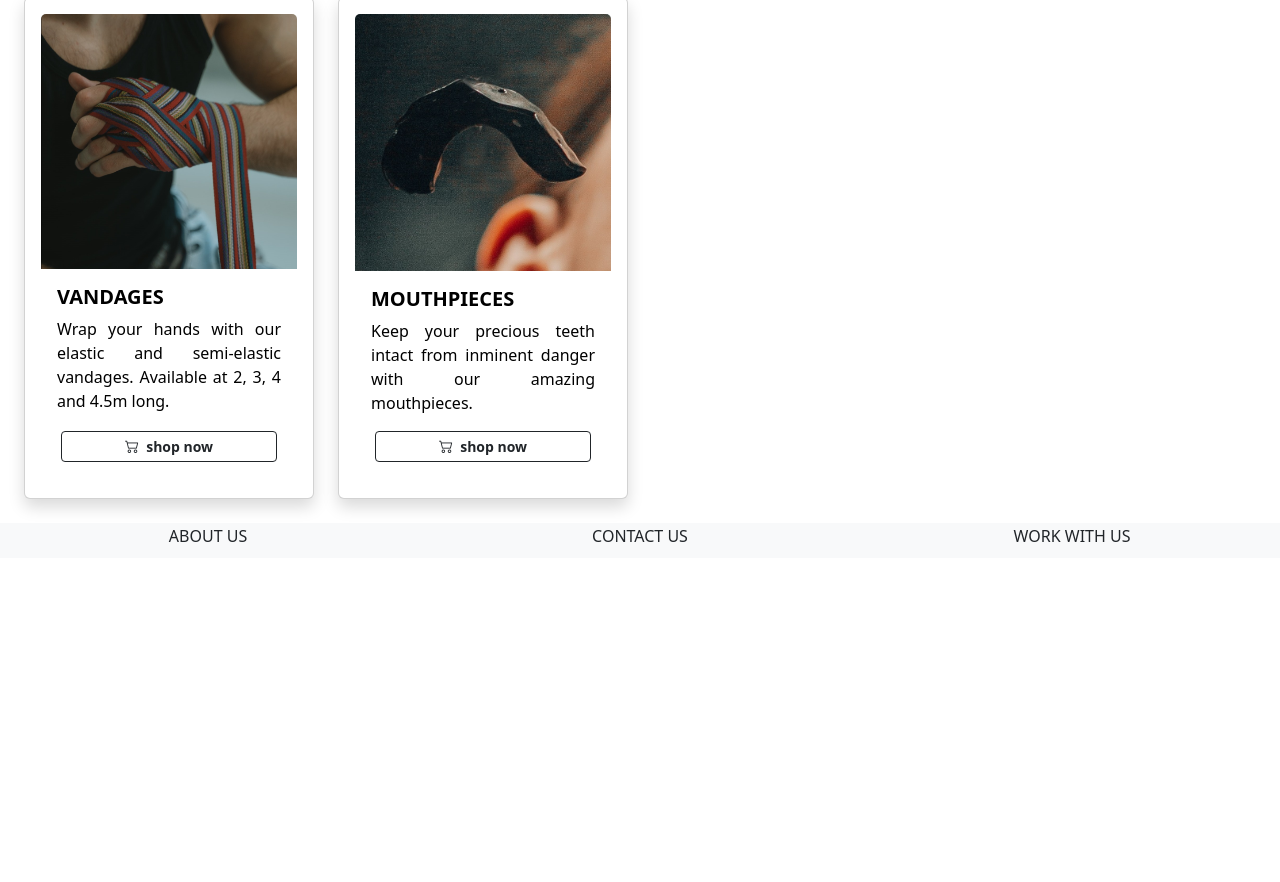
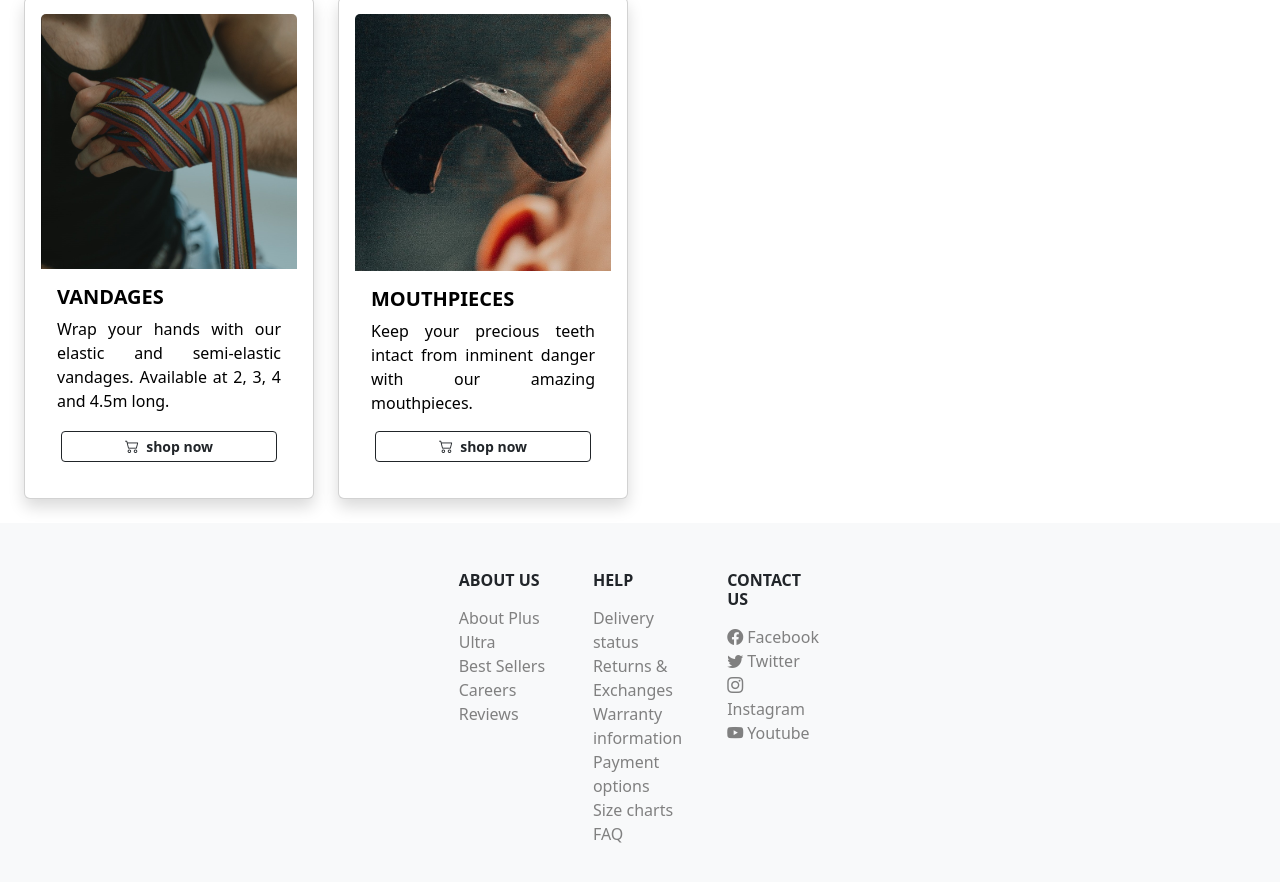
Before and after one commit to Ander-RL/BoxingShop, a plain HTML site: page index.html in a window 1280 px wide. Shown: the part 1461-2343 px from the top of the page. Before the commit the page ends 2019 px from the top, so only its background shows below. Drawn offline with nearby package versions, Linux system fonts and the light colour scheme.

Commit message:
Footer content added. Needs small device layout improved

```diff
--- a/css/styles.css
+++ b/css/styles.css
@@ -48,6 +48,22 @@ body {
 
   #footer {
     text-align: center;
+  }
+
+  .footerContentCol {
+      text-align: left;
+      margin: 0px 20px;
+      width: 200px;
+      text-decoration: none;
+  }
+
+  .footerContentCol h3 {
+      font-weight: 700;
+  }
+
+  .footerContentCol a {
+    text-decoration: none;
+    color: grey;
   }
 
 
--- a/index.html
+++ b/index.html
@@ -194,12 +194,84 @@
   </div>
 
 
-  <div class="container-fluid bg-light p-1" id="footer">
-    <div class="row row-cols-3">
-      <h3 class="h6 text-dark">ABOUT US</h3>
-      <h3 class="h6 text-dark">CONTACT US</h3>
-      <h3 class="h6 text-dark">WORK WITH US</h3>
+  <div class="container-fluid bg-light p-5" id="footer">
+
+    <div class="row">
+
+      <div class="col-lg col-md-12">
+      </div>
+
+      <div class="col-lg col-md-12">
+      </div>
+
+      <div class="col-lg-4 col-md-12">
+        <div class="row">
+          <div class="footerContentCol col p-0">
+            <h3 class="h6 text-dark m-0 mb-3">ABOUT US</h3>
+            <div class="row m-0">
+              <a class="p-0" href="">About Plus Ultra</a>
+            </div>
+            <div class="row m-0">
+              <a class="p-0" href="">Best Sellers</a>
+            </div>
+            <div class="row m-0">
+              <a class="p-0" href="">Careers</a>
+            </div>
+            <div class="row m-0">
+              <a class="p-0" href="">Reviews</a>
+            </div>
+          </div>
+
+          <div class="footerContentCol col p-0">
+            <h3 class="h6 text-dark m-0 mb-3">HELP</h3>
+            <div class="row m-0">
+              <a class="p-0" href="">Delivery status</a>
+            </div>
+            <div class="row m-0">
+              <a class="p-0" href="">Returns & Exchanges</a>
+            </div>
+            <div class="row m-0">
+              <a class="p-0" href="">Warranty information</a>
+            </div>
+            <div class="row m-0">
+              <a class="p-0" href="">Payment options</a>
+            </div>
+            <div class="row m-0">
+              <a class="p-0" href="">Size charts</a>
+            </div>
+            <div class="row m-0">
+              <a class="p-0" href="">FAQ</a>
+            </div>
+          </div>
+
+          <div class="footerContentCol col p-0">
+            <h3 class="h6 text-dark m-0 mb-3">CONTACT US</h3>
+            <div class="row m-0">
+              <a class="p-0" href=""><i class="bi bi-facebook"></i>  Facebook</a>
+            </div>
+            <div class="row m-0">
+              <a class="p-0" href=""><i class="bi bi-twitter"></i>  Twitter</a>
+            </div>
+            <div class="row m-0">
+              <a class="p-0" href=""><i class="bi bi-instagram"></i>  Instagram</a>
+            </div>
+            <div class="row m-0">
+              <a class="p-0" href=""><i class="bi bi-youtube"></i>  Youtube</a>
+            </div>
+          </div>
+        </div>
+      </div>
+
+      <div class="col-lg col-md-12">
+      </div>
+
+      <div class="col-lg col-md-12">
+      </div>
+
     </div>
+
+  </div>
+
   </div>
 
 </body>
```
